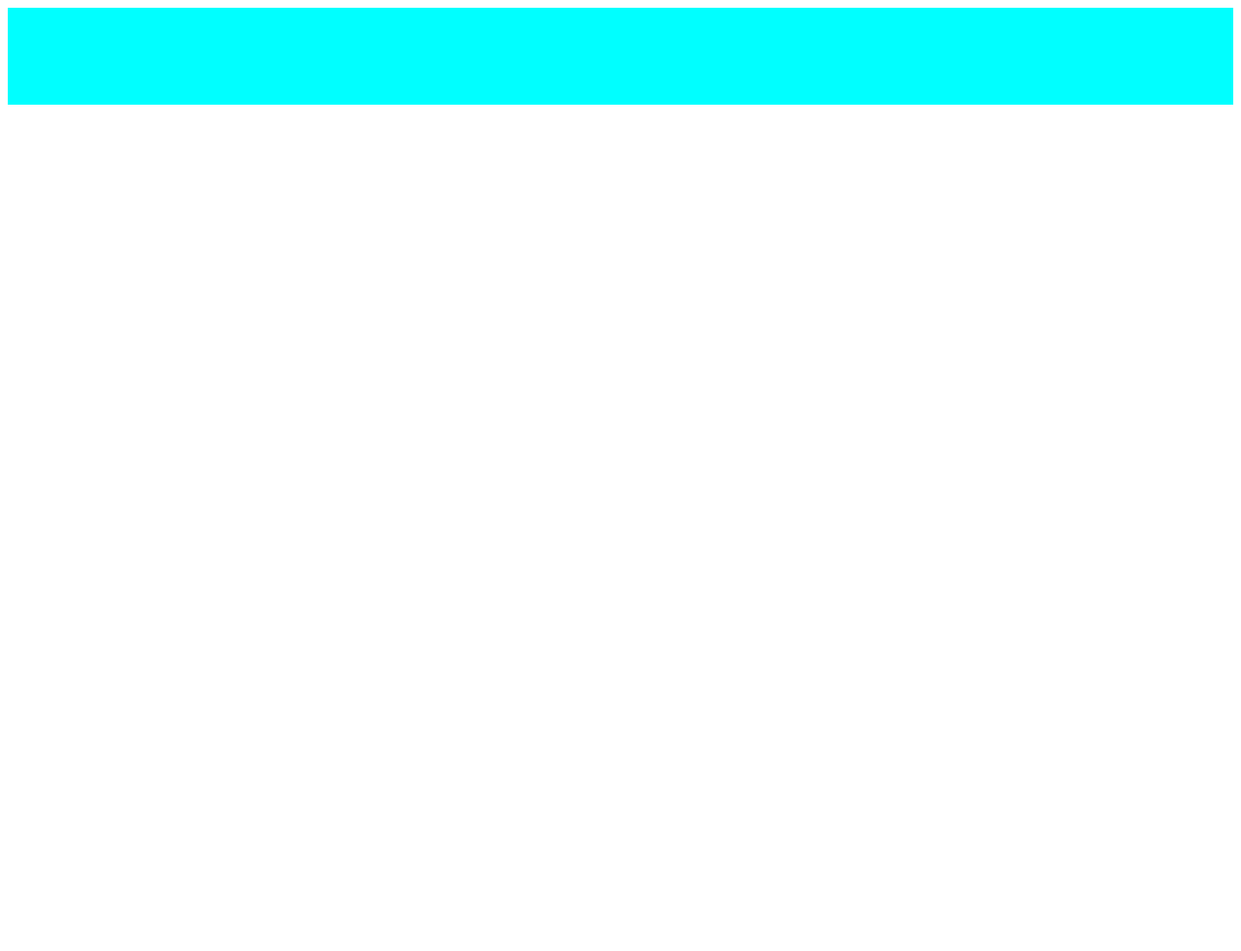
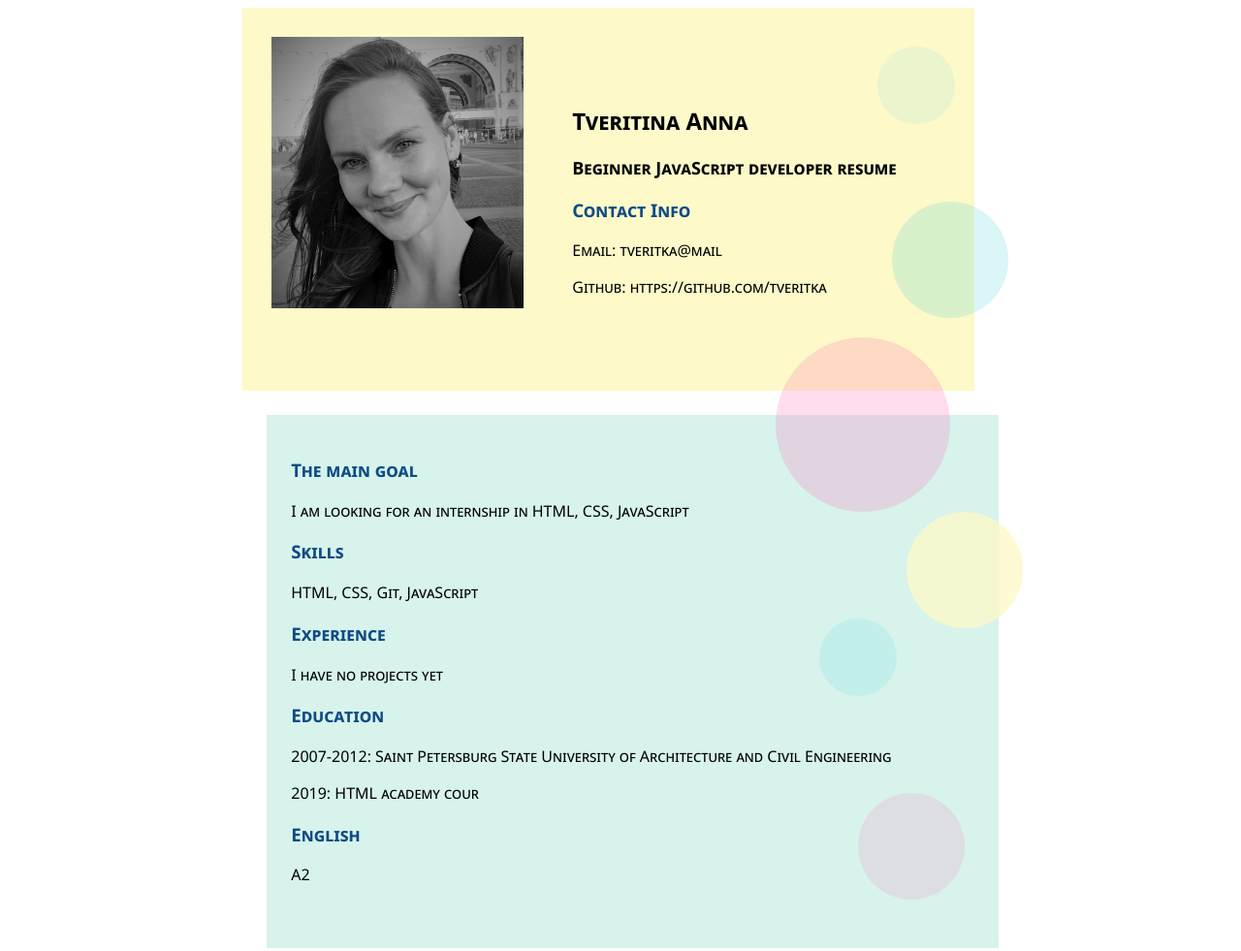
Before and after one commit to tveritka/rsschool-cv, a plain HTML site: page index.html in a window 1280 px wide. Shown: the whole page at 97% size. Before the commit the page ends 800 px from the top, so only its background shows below. Drawn offline with Linux system fonts and the light colour scheme.

Commit message:
feat: improve visual part

```diff
--- a/index.html
+++ b/index.html
@@ -1,18 +1,56 @@
 <!DOCTYPE html>
 <html lang="en">
+
 <head>
     <meta charset="UTF-8">
     <meta name="viewport" content="width=device-width, initial-scale=1.0">
-    <title>Document</title>
-    <style>
-        .container {
-            background-color: aqua;
-            height: 100px;
-        }
-    </style>
+    <title>HTML, CSS & Git Basics</title>
+    <link rel="stylesheet" href="style.css">
 </head>
+
 <body>
-    <div class="container">
+    <div class="main">
+        <div class="header">
+            <div class="left">
+                <img height="280px" width="260px" src="photo.jpg" alt="avatar">
+            </div>
+            <div class="right">
+                <h2>Tveritina Anna</h2>
+                <p class="bold">Beginner JavaScript developer resume</p>
+                <h3>Contact Info</h3>
+
+                <p>Email: tveritka@mail</p>
+
+                <p>Github: https://github.com/tveritka</p>
+
+            </div>
+
+        </div>
+        <div class="down">
+            <h3>The main goal</h3>
+            <p>I am looking for an internship in HTML, CSS, JavaScript </p>
+            <h3>Skills</h3>
+            <p>HTML, CSS, Git, JavaScript</p>
+            <h3>Experience</h3>
+            <p>I have no projects yet</p>
+            <h3>Education</h3>
+            <p>2007-2012: Saint Petersburg State University of Architecture and Civil Engineering</p>
+            <p>2019: HTML academy cour</p>
+            <h3>English</h3>
+            <p>A2</p>
+        </div>
+        <div id="my_block1"></div>
+        <div id="my_block2"></div>
+        <div id="my_block3"></div>
+        <div class="circle1"></div>
+        <div class="circle2"></div>
+        <div class="circle3"></div>
+        <div class="circle4"></div>
+        <div class="circle5"></div>
+        <div class="circle6"></div>
+        <div class="circle7"></div>
     </div>
+
 </body>
+
 </html>
--- /dev/null
+++ b/style.css
@@ -0,0 +1,131 @@
+    .main {
+        position: relative;
+        font-family: 'Segoe UI', Tahoma, Geneva, Verdana, sans-serif;
+        width: fit-content;
+        margin: auto;
+    }
+
+    .header {
+        display: flex;
+        margin: 0px 25px 0px 0px;
+        font-variant: small-caps;
+        background-color: rgb(253, 249, 201);
+        padding: 30px;
+    }
+    .bold{
+        font-weight: 600;
+        font-size: large;
+            }
+
+    .right {
+        margin: 50px;
+
+    }
+
+    .down {
+        margin: 25px 0px 50px 25px;
+        padding: 25px;
+        font-variant: small-caps;
+        text-align: 150px;
+        height: 500px;
+        background-color: rgb(215, 243, 236);
+    }
+
+    .down h3,
+    .right h3 {
+        color: rgb(15, 75, 134);
+    }
+
+    .left {
+        text-align: left;
+    }
+    /* #my_block1 {
+        position: absolute;
+        z-index: 1;
+        margin: -700px 0px 800px 700px;
+        width: 35px;
+        height: 200px;
+        background-color: #8bc9c959;
+    }
+
+    #my_block2 {
+        position: absolute;
+        margin: -575px 0px 800px 475px;
+        width: 300px;
+        height: 25px;
+        background-color: rgba(236, 234, 214, 0.753);
+    }
+
+    #my_block3 {
+        position: absolute;
+        transform: rotate(30deg);
+        margin: -620px 0px 850px 90px;
+        width: 200px;
+        height: 35px;
+        background-color: rgba(214, 212, 195, 0.747);
+    } */
+
+    .circle1 {
+        height: 180px;
+        width: 180px;
+        position: absolute;
+        bottom: 450px;
+        right: 50px;
+        border-radius: 50%;
+        background: rgba(255, 105, 180, 0.226);
+    }
+
+    /* .circle2 {
+        height: 50px;
+        width: 50px;
+        position: absolute;
+        bottom: 800px;
+        right: 0px;
+        border-radius: 50%;
+        background:rgba(255, 105, 180, 0.219);
+    } */
+    .circle3 {
+        height: 120px;
+        width: 120px;
+        position: absolute;
+        bottom: 330px;
+        right: -25px;
+        border-radius: 50%;
+        background: rgba(253, 249, 201, 0.795);
+    }
+    .circle4 {
+        height: 110px;
+        width: 110px;
+        position: absolute;
+        bottom: 50px;
+        right: 35px;
+        border-radius: 50%;
+        background: rgba(255, 105, 180, 0.151);
+    }
+    .circle5 {
+        height: 80px;
+        width: 80px;
+        position: absolute;
+        bottom: 260px;
+        right: 105px;
+        border-radius: 50%;
+        background:rgba(56, 209, 214, 0.13);
+    }
+    .circle6 {
+        height: 120px;
+        width: 120px;
+        position: absolute;
+        bottom: 650px;
+        right: -10px;
+        border-radius: 50%;
+        background:rgba(41, 203, 209, 0.171);
+    }
+    .circle7 {
+        height: 80px;
+        width: 80px;
+        position: absolute;
+        bottom: 850px;
+        right: 45px;
+        border-radius: 50%;
+        background: rgba(149, 219, 221, 0.185);
+    }
```
